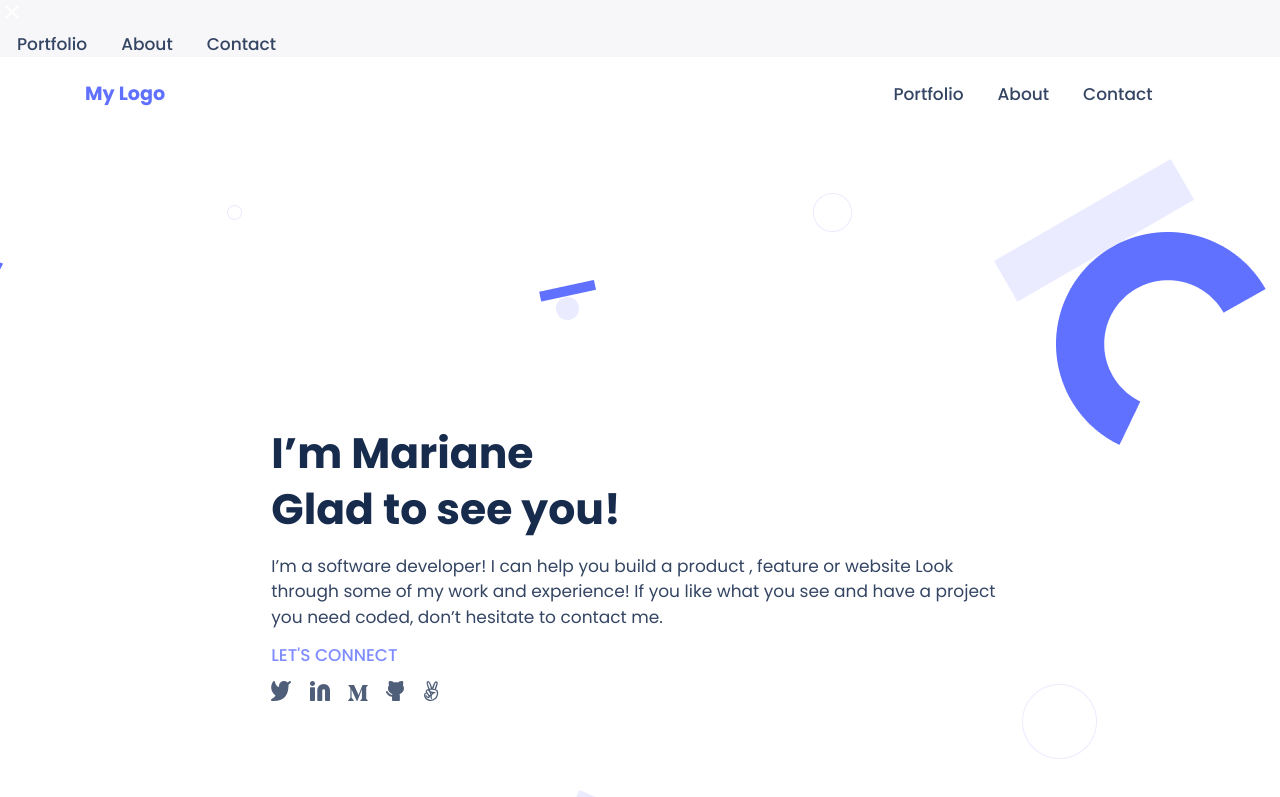
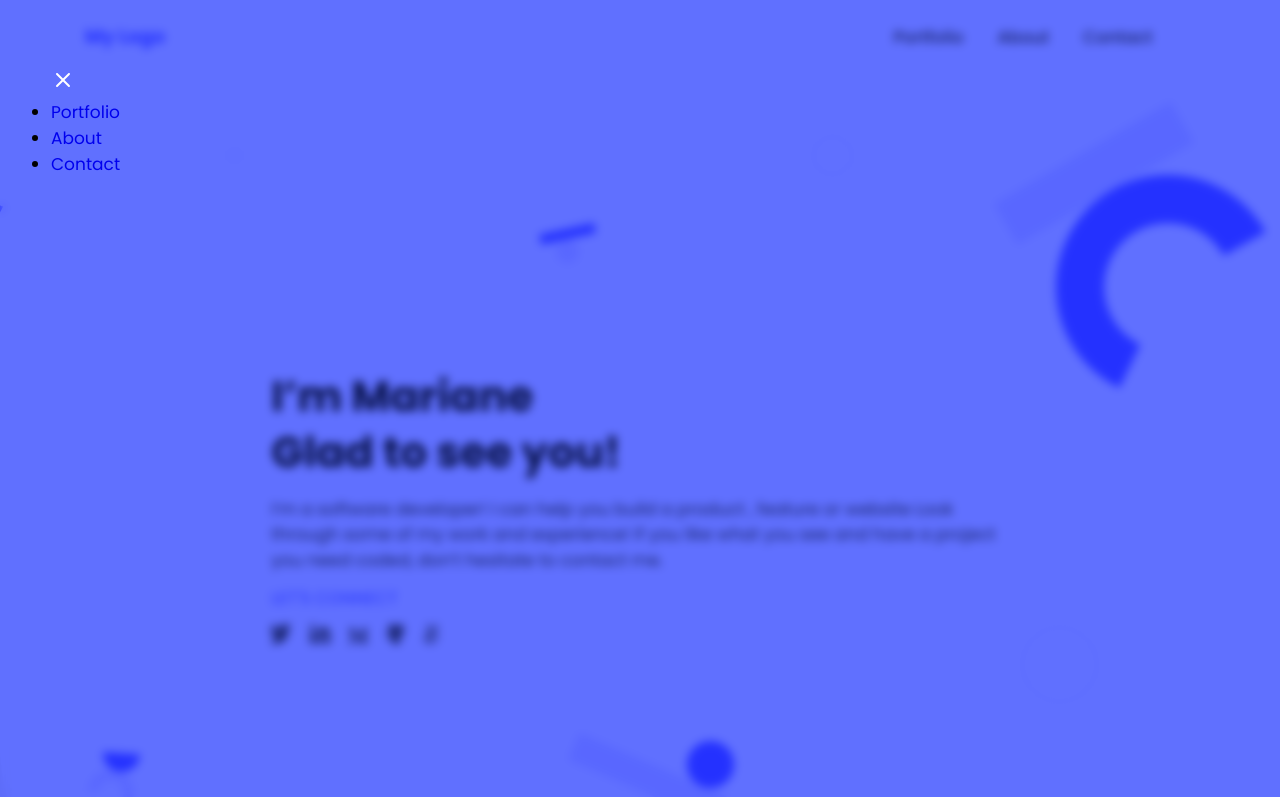
Before and after one commit to arnrdn/portfolio-microverse, a website: page index.html in a window 1280 px wide. Shown: the top 797 px of the page. Drawn offline with Linux system fonts and the light colour scheme.

Commit message:
Add the overlay

```diff
--- a/index.html
+++ b/index.html
@@ -33,19 +33,19 @@
                             fill="white" />
                     </svg>
                 </div>
-                <ul class="nav-menu">
-                    <li class="nav-menu-item">
-                        <a href="#portfolio" class="nav-menu-item-link">
+                <ul class="nav-menu-mobile">
+                    <li class="nav-menu-item-mobile">
+                        <a href="#portfolio" class="nav-menu-item-link-mobile">
                             Portfolio
                         </a>
                     </li>
                     <li class="nav-menu-item">
-                        <a href="#about" class="nav-menu-item-link">
+                        <a href="#about" class="nav-menu-item-link-mobile">
                             About
                         </a>
                     </li>
                     <li class="nav-menu-item">
-                        <a href="#contact" class="nav-menu-item-link">
+                        <a href="#contact" class="nav-menu-item-link-mobile">
                             Contact
                         </a>
                     </li>
--- a/style.css
+++ b/style.css
@@ -14,6 +14,24 @@ body {
 
 a {
   text-decoration: none;
+}
+
+.popup .overlay {
+  position: fixed;
+  top: 0;
+  left: 0;
+  width: 100vw;
+  height: 100vh;
+  background: #6070ff;
+  mix-blend-mode: multiply;
+  backdrop-filter: blur(5px);
+  z-index: 1;
+}
+
+.popup .content {
+  position: absolute;
+  top: 4rem;
+  left: 3rem;
 }
 
 .header-hero-wrapper {
```
